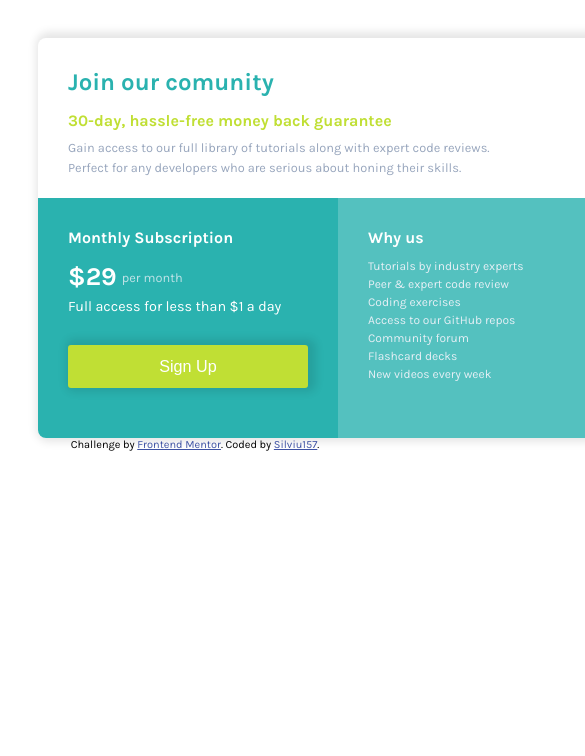
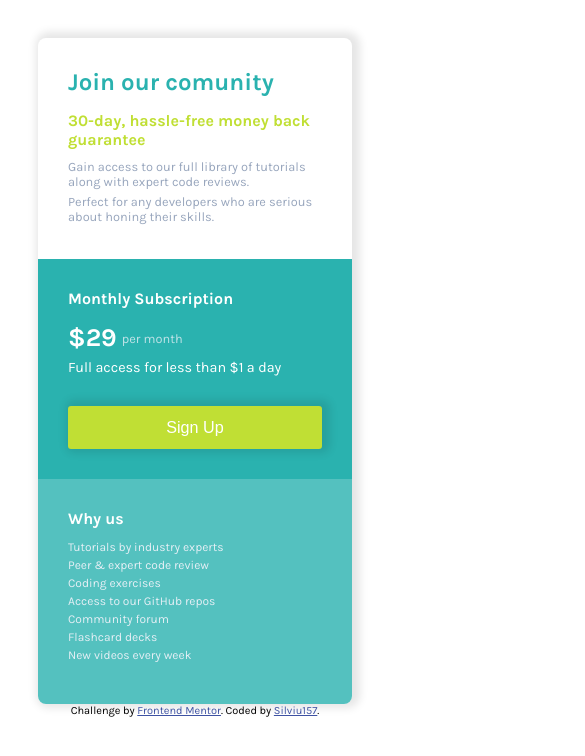
Before and after one commit to Silviu157/mentor-pricing-card-challenge, a plain HTML site: page index.html in a window 390 px wide. Shown: the top 756 px of the page, 585 px wide, since content can reach past the window. Drawn offline with Linux system fonts and the light colour scheme.

Commit message:
Update style.css
Responsive design for mi=obiles, added.

```diff
--- a/style.css
+++ b/style.css
@@ -113,3 +113,9 @@ h2, h4, p {
   cursor: pointer;
   background-color: #65F065;
 }
+@media (max-width: 650px) {
+  #card, #top-section, #bottom-left-section, #bottom-right-section {
+    width: 100%;
+    height: auto;
+  }
+}
```
